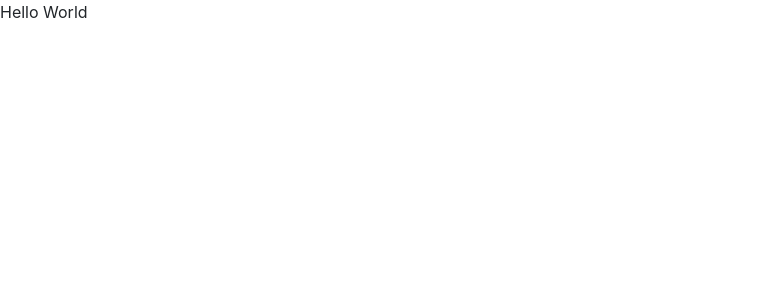
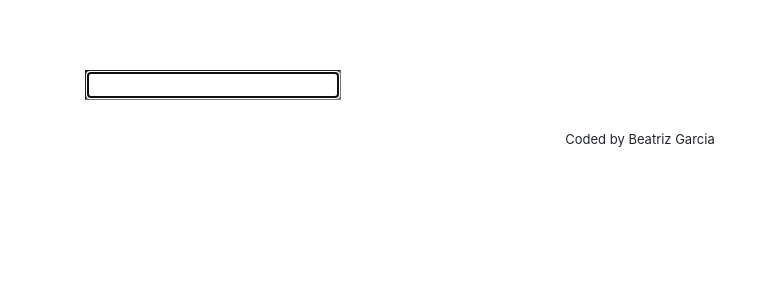
Before and after one commit to beattrizgarcia/react-dictionary-app, a React (Create React App) app: page / in a window 1280 px wide. Shown: the top 300 px of the page, without its empty margins (0-776 px from the left). Built offline with nearby package versions, Linux system fonts and the light colour scheme.

Commit message:
Added the basic search engine

```diff
--- a/src/App.css
+++ b/src/App.css
@@ -0,0 +1,9 @@
+.App header {
+  margin: 70px 0;
+}
+
+.App footer {
+  font-size: 13px;
+  text-align: center;
+  margin: 30px 0;
+}
--- a/src/App.js
+++ b/src/App.js
@@ -1,10 +1,16 @@
-
-import './App.css';
+import "./App.css";
+import Dictionary from "./Dictionary";
 
 function App() {
   return (
     <div className="App">
-     Hello World
+      <div className="container">
+        <header></header>
+        <main>
+          <Dictionary />
+        </main>
+        <footer>Coded by Beatriz Garcia</footer>
+      </div>
     </div>
   );
 }
--- /dev/null
+++ b/src/Dictionary.css
@@ -0,0 +1,3 @@
+.Dictionary {
+    color: green;
+}
--- /dev/null
+++ b/src/Dictionary.js
@@ -0,0 +1,27 @@
+import React, { useState } from "react";
+import "./Dictionary.css";
+
+export default function Dictionary() {
+  let [keyword, setKeyword] = useState("");
+
+  function search(event) {
+    event.preventDefault();
+    alert(`Searching for ${keyword}`);
+  }
+
+  function handleKeywordChange(event) {
+    setKeyword(event.target.value);
+  }
+
+  return (
+    <div className="Dictionary">
+      <form onSubmit={search}>
+        <input
+          type="search"
+          autoFocus={true}
+          onChange={handleKeywordChange}
+        ></input>
+      </form>
+    </div>
+  );
+}
```
